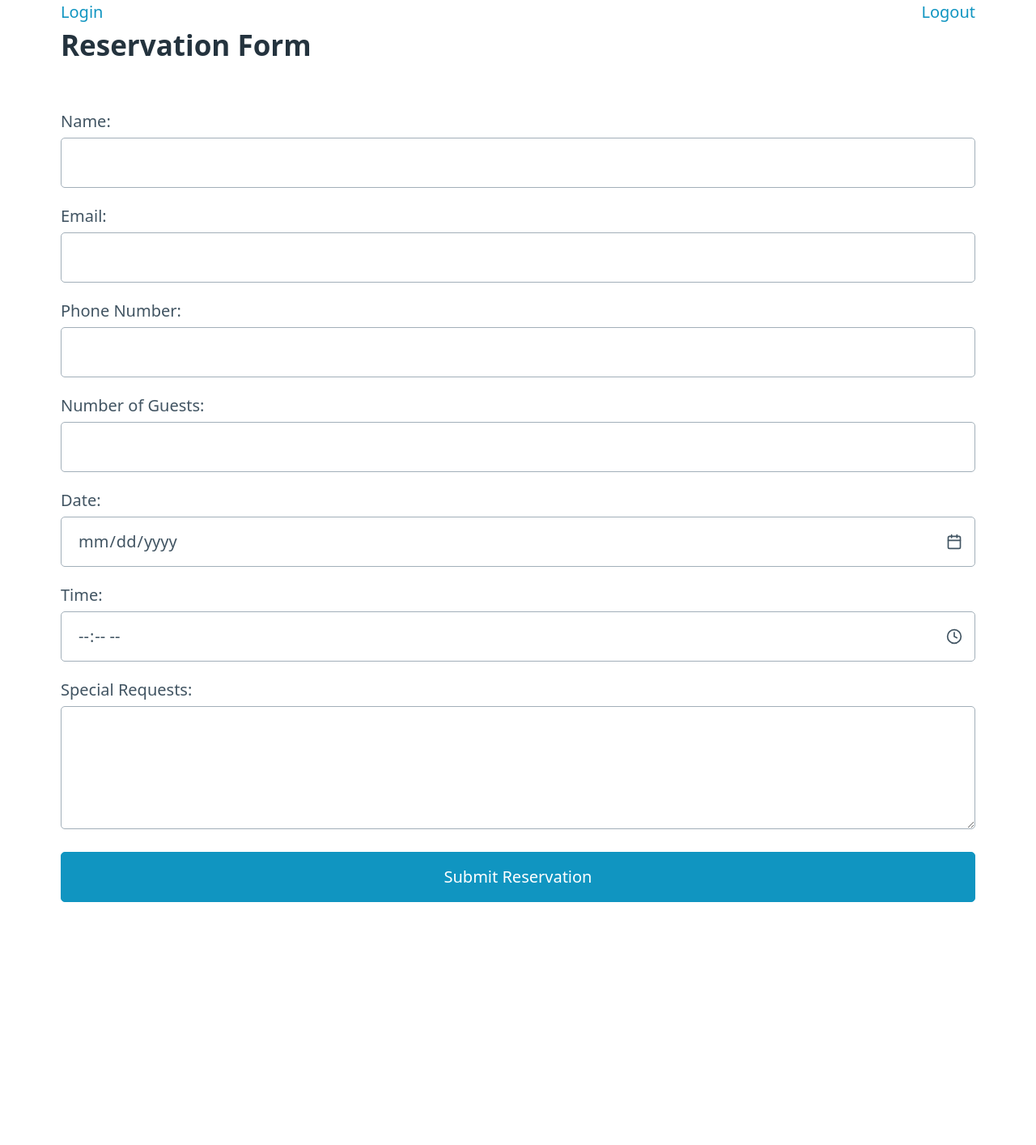
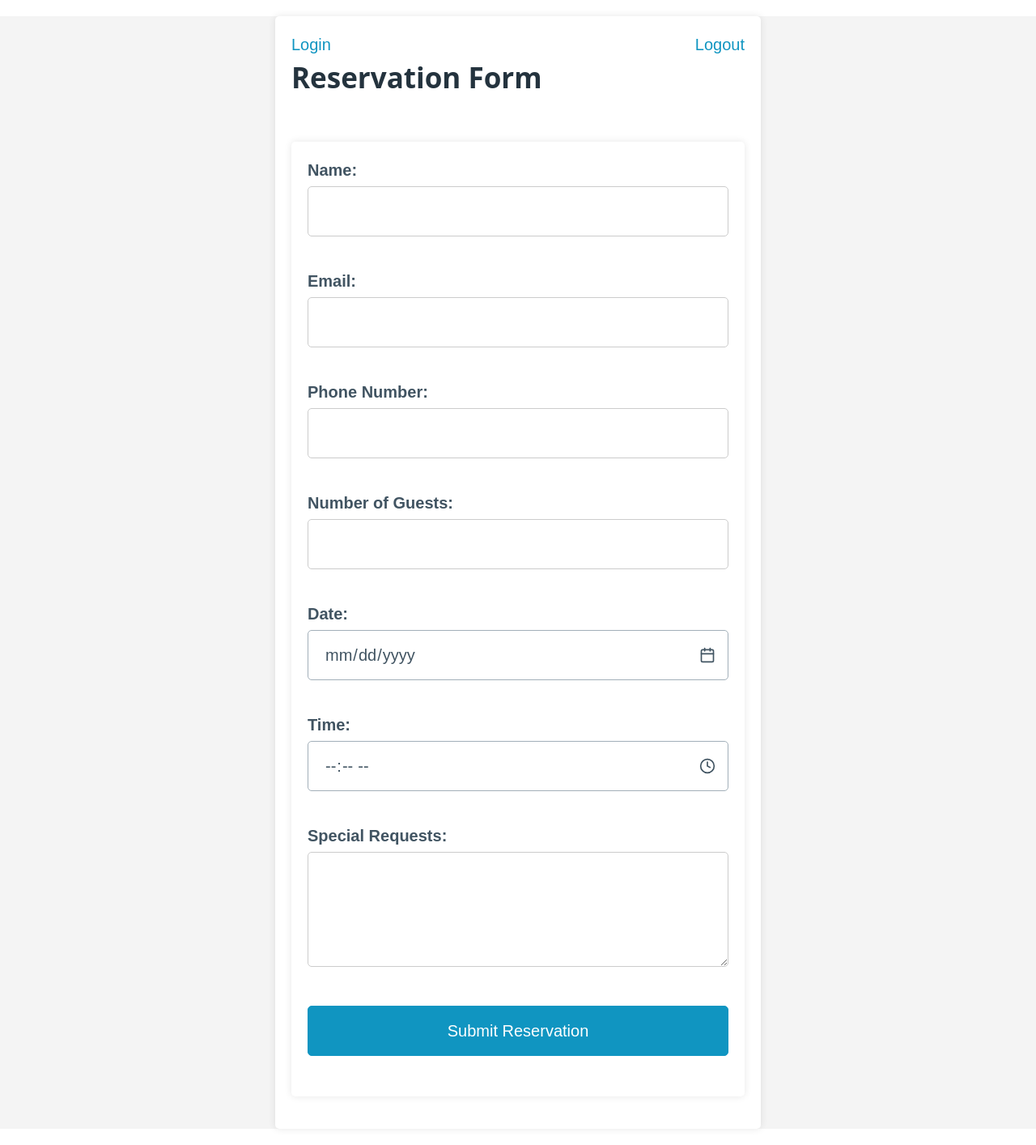
Before and after one commit to RachaelKStokes/Fancy_Burger_Joint, a Node server app: page /menu in a window 1280 px wide. Shown: the whole page at 81% size. Before the commit the page ends 1114 px from the top, so only its background shows below. Run offline with Node 20, Linux system fonts and the light colour scheme; a user stored in the database is signed in; data comes from the database, SQL or seed files in the repository; some libraries are stand-ins or nearby versions.

Commit message:
added CSS to the handlebars file

```diff
--- a/views/menu.handlebars
+++ b/views/menu.handlebars
@@ -1,32 +1,86 @@
+<style>
+    body {
+        font-family: Arial, sans-serif;
+        margin: 0;
+        padding: 0;
+        background-color: #F4F4F4;
+    }
+
+    .container {
+        max-width: 600px;
+        margin: 20px auto;
+        padding: 20px;
+        background-color: #fff;
+        border-radius: 5px;
+        box-shadow: 0 0 10px rgba(0, 0, 0, 0.1);
+    }
+
+    .form-group {
+        margin-bottom: 20px;
+    }
+
+    label {
+        display: block;
+        font-weight: bold;
+    }
+
+    input[type="text"],
+    input[type="email"],
+    input[type="number"],
+    textarea,
+    select {
+        width: 100%;
+        padding: 10px;
+        border:
+            1px solid #ccc;
+        border-radius: 5px;
+        box-sizing: border-box;
+    }
+
+    input[type="submit"] {
+        background-color: #007BFF;
+        color: #fff;
+        border: none;
+        padding: 12px 20px;
+        border-radius: 5px;
+        cursor: pointer;
+        font-size: 16px;
+    }
+
+    input[type="submit"]:hover {
+        background-color: #0056B3;
+    }
+</style>
+
 <header>
-  <h2>Reservation Form</h2>
+    <h2>Reservation Form</h2>
 </header>
 
 <div class="container">
     <form action="#" method="POST">
         <div class="form-group">
             <label for="name">Name:</label>
-            <input type="text" id="name" name="name" required>
+            <input type="text" id="name" name="name" required />
         </div>
         <div class="form-group">
             <label for="email">Email:</label>
-            <input type="email" id="email" name="email" required>
+            <input type="email" id="email" name="email" required />
         </div>
         <div class="form-group">
             <label for="phone">Phone Number:</label>
-            <input type="text" id="phone" name="phone" required>
+            <input type="text" id="phone" name="phone" required />
         </div>
         <div class="form-group">
             <label for="guests">Number of Guests:</label>
-            <input type="number" id="guests" name="guests" min="1" required>
+            <input type="number" id="guests" name="guests" min="1" required />
         </div>
         <div class="form-group">
             <label for="date">Date:</label>
-            <input type="date" id="date" name="date" required>
+            <input type="date" id="date" name="date" required />
         </div>
         <div class="form-group">
             <label for="time">Time:</label>
-            <input type="time" id="time" name="time" required>
+            <input type="time" id="time" name="time" required />
         </div>
         <div class="form-group">
             <label for="special_requests">Special Requests:</label>
```
Also changed, not shown: public/css/default.css (line endings or trailing spaces), 1 other file.
